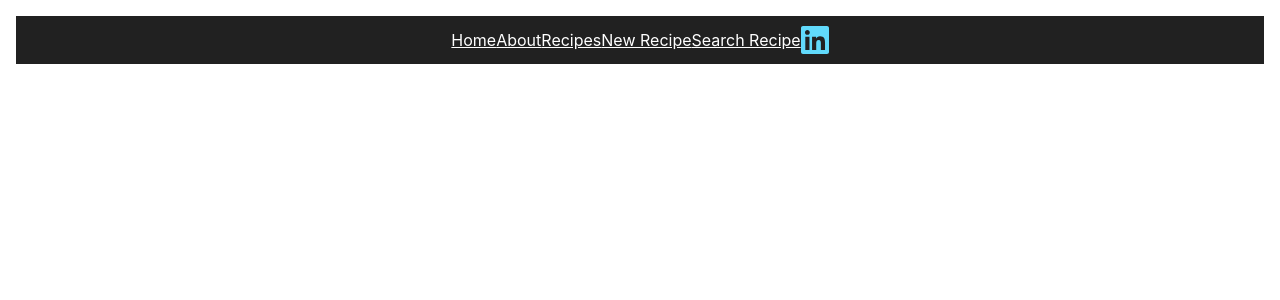
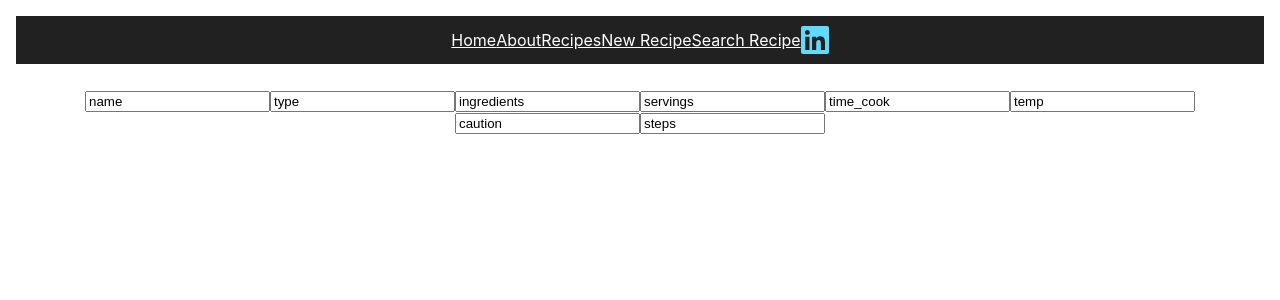
Before and after one commit to Neoj1sec142/Personal_Recipe, a React (Create React App) app in the folder client/personal-recipe-book/: page /NewRecipe in a window 1280 px wide. Shown: the top 300 px of the page. Built offline with nearby package versions, Linux system fonts and the light colour scheme.

Commit message:
got search bars added to new recipe page need to set searchbar functionality up

```diff
--- a/client/personal-recipe-book/src/App.css
+++ b/client/personal-recipe-book/src/App.css
@@ -105,3 +105,10 @@ ul{
   width: 20em;
   margin: 1em;
 }
+.new{
+  display: flex;
+  flex-direction: column;
+  padding: 10px;
+  flex-wrap: wrap;
+
+}
--- a/client/personal-recipe-book/src/pages/NewRecipe.js
+++ b/client/personal-recipe-book/src/pages/NewRecipe.js
@@ -1,9 +1,36 @@
-
+//import { useNavigate } from 'react-router-dom'
 
 const NewRecipe = () => {
+    // const navigate = useNavigate();
+    // const showRecipe = () => {
+    //     navigate(recipeResults.data._id)
+    // }
+    // u2w1ThurLessConRendering for info
+    const handleChange = () => {}
     return(
-        <div></div>
+        <div className='new'>
+            <form>
+                <input name='new_name' value='name' placeholder='name' onChange={handleChange} />
+                <input name='new_type' value='type' placeholder='name' />
+                <input name='new_ingredients' value='ingredients' placeholder='ingredients' />
+                <input name='new_servings' value='servings' placeholder='servings' />
+                <input name='new_time_cook' value='time_cook' placeholder='time_cook' />
+                <input name='new_temp' value='temp' placeholder='temp' />
+                <input name='new_caution' value='caution' placeholder='caution' />
+                <input name='new_steps' value='steps' placeholder='steps' />
+
+            </form>
+        </div>
     )
 }
 
 export default NewRecipe
+
+    // name: "",
+    // type: '',
+    // ingredients: "",
+    // servings: "",
+    // time_cook: "",
+    // temp: "",
+    // caution: "",
+    // steps: ""
```
